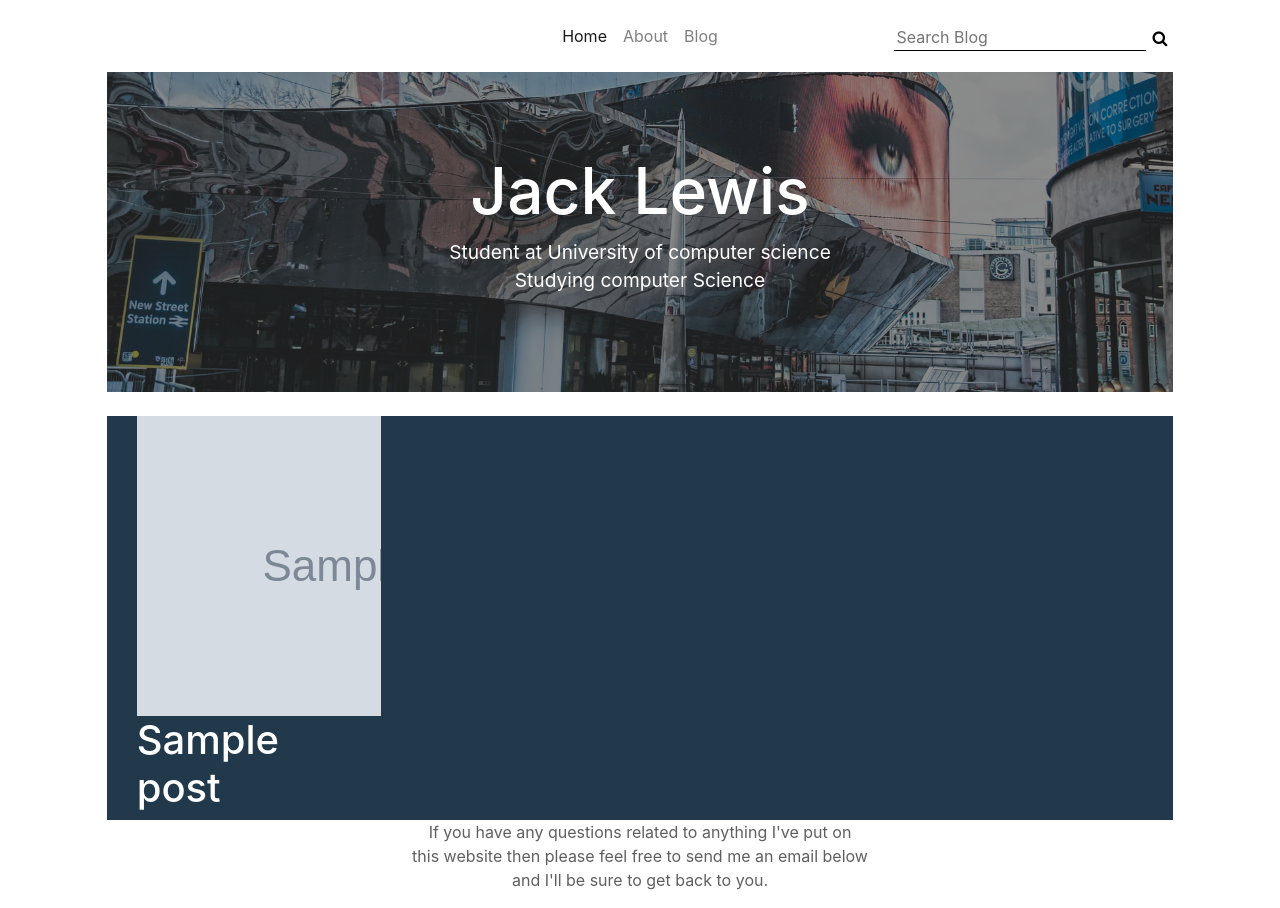
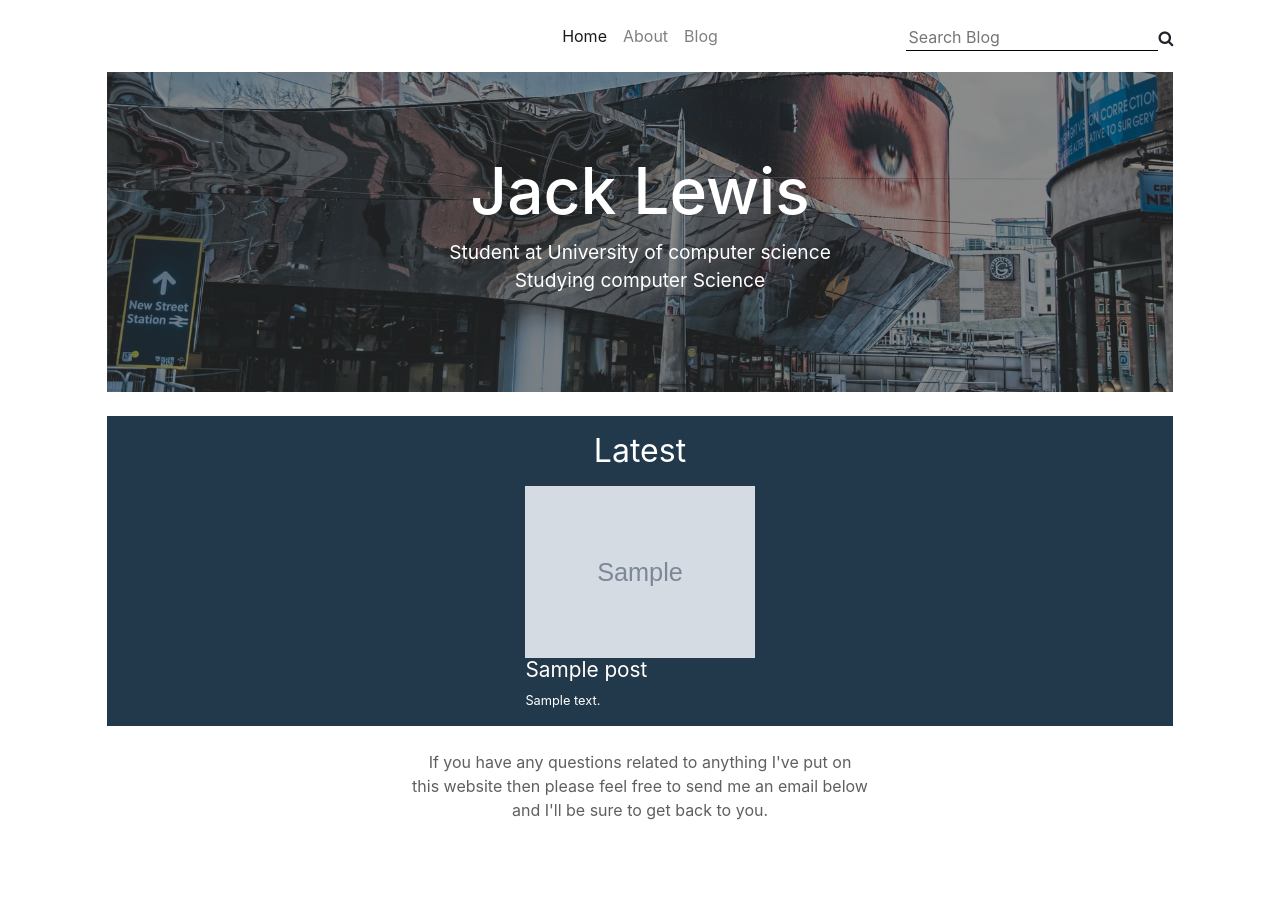
Before and after one commit to jackloo2809/summer-project, a Django app: page / in a window 1280 px wide. After the commit the page ends 820 px from the top, so only its background shows below. Run offline with Django 3.2, Linux system fonts and the light colour scheme; tables that the repository leaves empty hold one stand-in row (values such as "Sample post"); grey boxes marked "Sample" are stand-in pictures; some libraries are stand-ins or nearby versions.

Commit message:
latest section works

```diff
--- a/blog/static/css/home.css
+++ b/blog/static/css/home.css
@@ -21,6 +21,7 @@
 }
 
 #search-btn{
+    all: unset;
     border:none;
     background-color: white;
     transition: color .5s;
@@ -54,5 +55,21 @@
 .latest{
     background-color: #21394A;
     color: white;
+}
 
+.latest img{
+    width: 100%;
+    height: auto;
 }
+.latest h1{
+    font-weight: 400;
+    font-size: 2rem;
+}
+.latest h2{
+    font-size: 1.3rem;
+    font-weight: 400;
+}
+
+.latest p{
+    font-size: 0.8rem;
+}
--- a/blog/templates/homepage.html
+++ b/blog/templates/homepage.html
@@ -61,27 +61,35 @@
             </div>
 
               <!----------------------Latest----------------------------------->
-              <div class="row ">
-                  <div class="col-md-10 offset-md-1 latest d-md-inline-flex">
-                        {% for post in posts%}
-                        <div class="col-10 col-md-3 " style="overflow: hidden;">
-                            {%if post.image != None%}
-                                <img src={{post.image.url}}>
-                            {%endif%}
-                            <h1>{{post.title}}</h1>
+              <div class="row">
+                  <div class="col-md-10 offset-md-1 latest d-flex flex-column">
+
+                        <h1 class="mx-auto my-3">Latest</h1>
+                        <div class="d-md-inline-flex justify-content-center">
+                            {% for post in posts%}
+                            <div class="col-10 offset-1 col-md-3 mx-md-3 " style="overflow: hidden;">
+                                {%if post.image != None%}
+                                    <img src={{post.image.url}}>
+                                {%endif%}
+                                <h2>{{post.title}}</h2>
+                                <p>{{post.text}}</p>
+                            </div>
+                            {% endfor %}
                         </div>
 
-                        {% endfor %}
+
+
                   </div>
               </div>
 
 
               <div class="row">
-                <div class="col-8 col-md-6 offset-2 offset-md-3">
-                    <p class="text-center" style="color: rgba(42,42,42, 0.75);">If you have any questions related to anything I've put on <br>
+                <div class="mx-auto my-4">
+                    <p class="text-center" style="color: rgba(42,42,42, 0.75);">
+                        If you have any questions related to anything I've put on <br>
                         this website then please feel free to send me an email below <br>
                         and I'll be sure to get back to you.</p>
-                    </div>
+                </div>
               </div>
               <div class="row">
 
```
Also changed, not shown: media/images/desk.jpg (added), media/images/desk_YDXDkS8.jpg (added), media/images/servicenow.jpg, media/images/servicenow_EKuhCat.jpg (added), media/images/uob.jpg (added), media/images/uob_rYXy0pi.jpg (added).
